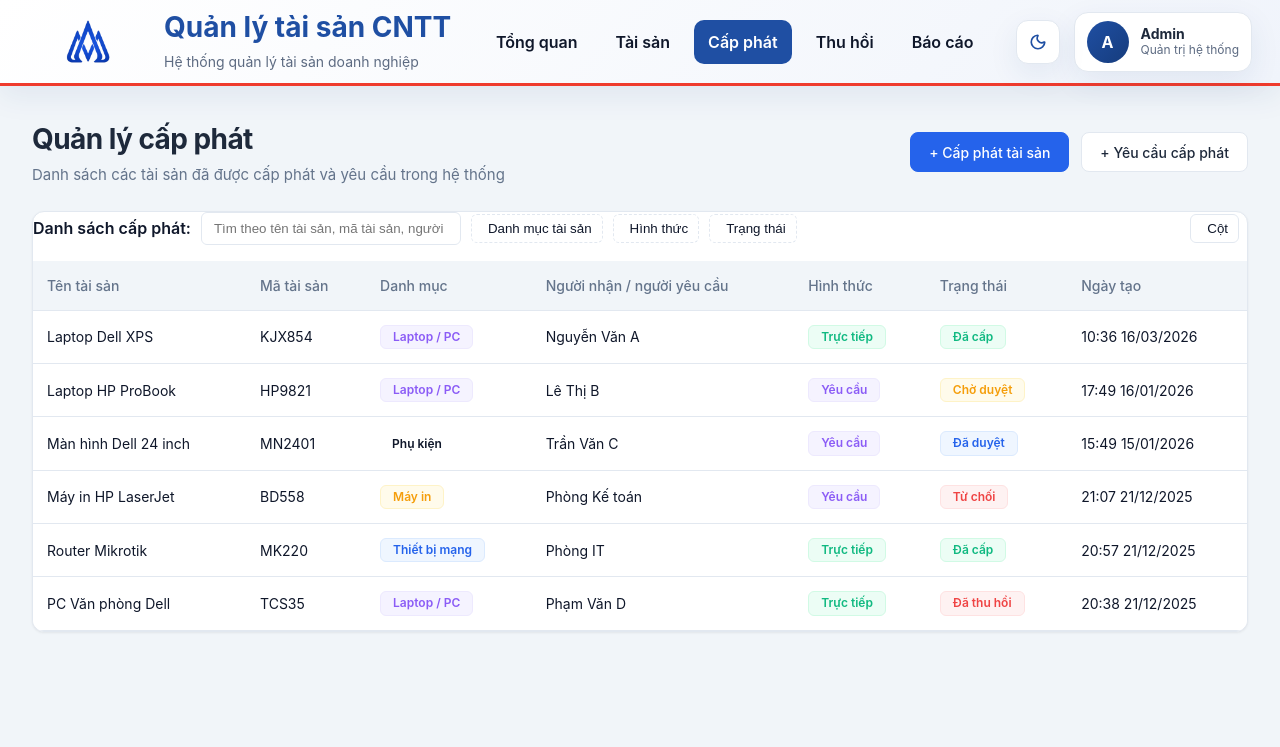
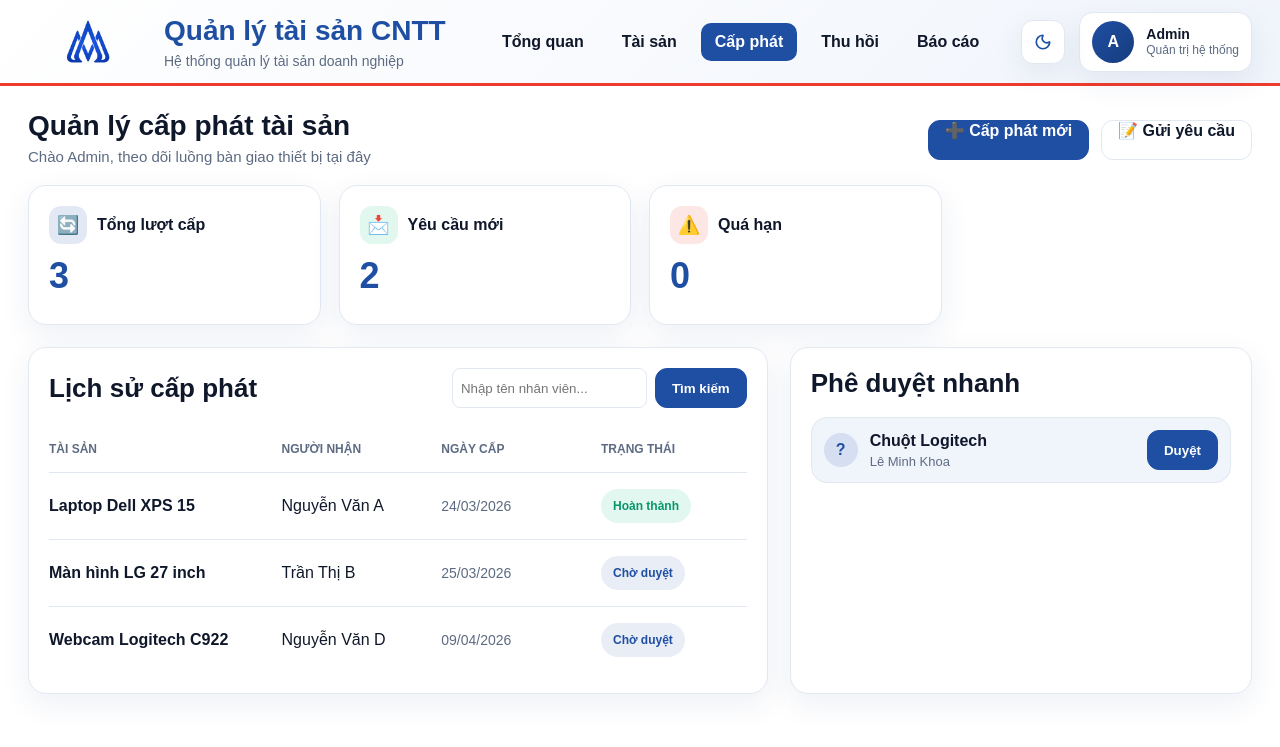
Before and after one commit to Minh-boop2/AssetOne, a Flask app: page /assign in a window 1280 px wide. Shown: the top 747 px of the page. Run offline with Flask 3, Linux system fonts and the light colour scheme.

Commit message:
Khoa 4/11

```diff
--- a/app.py
+++ b/app.py
@@ -1,41 +1,79 @@
-from flask import Flask, render_template, request
-# Import dữ liệu từ file data.py vừa tạo
-from data import DATABASE_LOGS
+# app.py
+from flask import Flask, render_template, request, redirect, url_for
+from data import ASSIGN_DATA, INVENTORY_LIST, DATABASE_LOGS
+from datetime import datetime
 
 app = Flask(__name__)
+app.secret_key = "hsu_assetone_2026"
 
 @app.route('/')
 def dashboard_overview():
-    return render_template('dashboard/overview.html')
-
-@app.route('/assets')
-def assets_page():
-    return render_template('assets/assets.html')
+    return redirect(url_for('assign_page'))
 
 @app.route('/assign')
 def assign_page():
-    return render_template('assign/assign.html')
+    search_q = request.args.get('search', '').strip().lower()
+    if search_q:
+        filtered = [i for i in ASSIGN_DATA if search_q in i['receiver'].lower() or search_q in i['asset'].lower()]
+    else:
+        filtered = ASSIGN_DATA
 
+    pending_requests = [i for i in ASSIGN_DATA if i['status'] == 'Chờ duyệt']
+    stats = {
+        "total": len(ASSIGN_DATA),
+        "pending": len(pending_requests),
+        "overdue": 0 # Có thể cập nhật logic sau
+    }
+    return render_template('assign/assign_overview.html', assigns=filtered, stats=stats, pending_requests=pending_requests)
+
+@app.route('/assign/approve/<string:id>')
+def approve_request(id):
+    for item in ASSIGN_DATA:
+        if item['id'] == id:
+            item['status'] = 'Hoàn thành'
+            item['date'] = datetime.now().strftime("%d/%m/%Y")
+            break
+    return redirect(url_for('assign_page'))
+
+@app.route('/assign/reject/<string:id>')
+def reject_request(id):
+    for i, item in enumerate(ASSIGN_DATA):
+        if item['id'] == id:
+            ASSIGN_DATA.pop(i)
+            break
+    return redirect(url_for('assign_page'))
+
+@app.route('/assign/detail/<asset_name>')
+def assign_detail(asset_name):
+    info = next((item for item in INVENTORY_LIST if item["name"] == asset_name), None)
+    # Tìm người đang sử dụng máy này
+    holder = next((item for item in ASSIGN_DATA if item['asset'] == asset_name and item['status'] == 'Hoàn thành'), None)
+    return render_template('assign/assign_detail.html', info=info, holder=holder)
+
+@app.route('/assign/create', methods=['GET', 'POST'])
+def assign_create():
+    if request.method == 'POST':
+        new = {"id": f"ASG-00{len(ASSIGN_DATA)+1}", "asset": request.form.get('asset_name'),
+               "receiver": request.form.get('receiver'), "date": datetime.now().strftime("%d/%m/%Y"), "status": "Hoàn thành"}
+        ASSIGN_DATA.insert(0, new)
+        return redirect(url_for('assign_page'))
+    return render_template('assign/assign_create.html', inventory=INVENTORY_LIST)
+
+@app.route('/assign/request', methods=['GET', 'POST'])
+def request_create():
+    if request.method == 'POST':
+        new = {"id": f"REQ-0{len(ASSIGN_DATA)+1}", "asset": request.form.get('asset_name'),
+               "receiver": request.form.get('requester'), "date": datetime.now().strftime("%d/%m/%Y"), "status": "Chờ duyệt"}
+        ASSIGN_DATA.insert(0, new)
+        return redirect(url_for('assign_page'))
+    return render_template('assign/request_create.html', inventory=INVENTORY_LIST)
+
+@app.route('/assets')
+def assets_page(): return render_template('assets/assets.html')
 @app.route('/return')
-def return_page():
-    return render_template('return/return.html')
-
+def return_page(): return render_template('return/return.html')
 @app.route('/report')
-def report_page():
-    f_dept = request.args.get('department', 'Tất cả')
-    f_type = request.args.get('type', 'Tất cả')
-
-    # Logic lọc vẫn giữ nguyên, nhưng dùng DATABASE_LOGS lấy từ file data.py
-    filtered_logs = DATABASE_LOGS
-    if f_dept != 'Tất cả':
-        filtered_logs = [log for log in filtered_logs if log['dept'] == f_dept]
-    if f_type != 'Tất cả':
-        filtered_logs = [log for log in filtered_logs if log['type'] == f_type]
-
-    return render_template('report/report.html',
-                           logs=filtered_logs,
-                           selected_dept=f_dept,
-                           selected_type=f_type)
+def report_page(): return render_template('report/report.html', logs=DATABASE_LOGS)
 
 if __name__ == "__main__":
     app.run(debug=True)
--- a/static/css/assgin/assign.css
+++ b/static/css/assgin/assign.css
@@ -1,211 +1,68 @@
-:root {
-  /* Bảng màu chính - Hiện đại & Chuyên nghiệp */
-  --primary: #2563eb;
-  --primary-hover: #1d4ed8;
-  --primary-soft: #eff6ff;
-  --text-main: #1e293b;
-  --text-muted: #64748b;
-  --border: #e2e8f0;
-  --bg: #f1f5f9;
-  --white: #ffffff;
-
-  /* Bảng màu trạng thái */
-  --green: #10b981;
-  --green-soft: #ecfdf5;
-  --orange: #f59e0b;
-  --orange-soft: #fffbeb;
-  --red: #ef4444;
-  --red-soft: #fef2f2;
-  --purple: #8b5cf6;
-  --purple-soft: #f5f3ff;
-  --blue-soft: #e0f2fe;
-  --sky: #0ea5e9;
+/* Kế thừa các biến từ main.html / dashboard_overview.css */
+.dashboard-overview {
+    padding: 24px 28px 32px;
+    background: var(--bg);
 }
 
-* {
-  box-sizing: border-box;
+.overview-heading h2 {
+    margin: 0 0 6px;
+    font-size: 28px;
+    color: var(--text);
+    font-weight: 800;
 }
 
-body {
-  margin: 0;
-  font-family: 'Inter', -apple-system, BlinkMacSystemFont, "Segoe UI", Roboto, sans-serif;
-  background: var(--bg);
-  color: var(--text-main);
-  line-height: 1.5;
+/* Tận dụng stats-grid từ mẫu */
+.stats-grid {
+    display: grid;
+    grid-template-columns: repeat(4, minmax(0, 1fr));
+    gap: 18px;
+    margin-top: 20px;
+    margin-bottom: 22px;
 }
 
-/* Container chính */
-.assign-page {
-  padding: 32px;
-  max-width: 1400px;
-  margin: 0 auto;
+.stat-card {
+    background: var(--surface);
+    border: 1px solid var(--border);
+    border-radius: 18px;
+    padding: 20px;
+    box-shadow: var(--shadow);
 }
 
-/* Heading section */
-.page-heading {
-  display: flex;
-  justify-content: space-between;
-  align-items: center;
-  margin-bottom: 24px;
+.stat-value {
+    font-size: 36px;
+    font-weight: 800;
+    color: var(--hsu-blue);
+    margin: 10px 0;
 }
 
-.heading-left h1 {
-  margin: 0 0 4px;
-  font-size: 28px;
-  font-weight: 700;
-  color: var(--text-main);
-  letter-spacing: -0.02em;
+/* Reuse bảng từ mẫu */
+.asset-table { width: 100%; }
+.asset-row {
+    display: grid;
+    grid-template-columns: 1.5fr 1fr 1fr 1fr; /* Chia lại tỷ lệ cột cho Assign */
+    gap: 14px;
+    padding: 16px 0;
+    border-bottom: 1px solid var(--border);
+    align-items: center;
 }
 
-.heading-left p {
-  margin: 0;
-  color: var(--text-muted);
-  font-size: 15px;
+.asset-row-head {
+    color: var(--text-soft);
+    font-weight: 700;
+    text-transform: uppercase;
+    font-size: 12px;
 }
 
-/* Buttons */
-.btn {
-  height: 40px;
-  padding: 0 18px;
-  border-radius: 8px;
-  border: 1px solid var(--border);
-  background: var(--white);
-  color: var(--text-main);
-  display: inline-flex;
-  align-items: center;
-  justify-content: center;
-  gap: 8px;
-  cursor: pointer;
-  font-weight: 500;
-  font-size: 14px;
-  transition: all 0.2s ease;
+.status-badge {
+    padding: 4px 12px;
+    border-radius: 20px;
+    font-size: 12px;
+    font-weight: 700;
 }
 
-.btn-primary {
-  background: var(--primary);
-  color: white;
-  border-color: var(--primary);
+/* Các class phụ trợ */
+.task-btn {
+    cursor: pointer;
+    transition: all 0.2s;
 }
-
-.btn-primary:hover {
-  background: var(--primary-hover);
-  transform: translateY(-1px);
-  box-shadow: 0 4px 12px rgba(37, 99, 235, 0.2);
-}
-
-.btn-outline:hover {
-  background: var(--bg);
-  border-color: var(--text-muted);
-}
-
-/* Card container */
-.content-card {
-  background: var(--white);
-  border: 1px solid var(--border);
-  border-radius: 12px;
-  box-shadow: 0 1px 3px rgba(0, 0, 0, 0.05), 0 1px 2px rgba(0, 0, 0, 0.02);
-  overflow: hidden;
-}
-
-/* Table styling */
-.table-wrap {
-  overflow-x: auto;
-}
-
-.assign-table {
-  width: 100%;
-  border-collapse: collapse;
-}
-
-.assign-table th {
-  background: #f8fafc;
-  padding: 14px 20px;
-  text-align: left;
-  font-size: 13px;
-  font-weight: 600;
-  text-transform: uppercase;
-  color: var(--text-muted);
-  letter-spacing: 0.05em;
-  border-bottom: 1px solid var(--border);
-}
-
-.assign-table td {
-  padding: 16px 20px;
-  border-bottom: 1px solid var(--border);
-  vertical-align: middle;
-}
-
-.assign-table tbody tr:last-child td {
-  border-bottom: none;
-}
-
-.assign-table tbody tr:hover {
-  background-color: #fbfcfe;
-}
-
-/* Badges tinh chỉnh */
-.badge {
-  padding: 4px 12px;
-  border-radius: 6px;
-  font-size: 12px;
-  font-weight: 600;
-  display: inline-block;
-  white-space: nowrap;
-}
-
-.badge-green { background: var(--green-soft); color: var(--green); border: 1px solid #d1fae5; }
-.badge-orange { background: var(--orange-soft); color: var(--orange); border: 1px solid #fef3c7; }
-.badge-red { background: var(--red-soft); color: var(--red); border: 1px solid #fee2e2; }
-.badge-purple { background: var(--purple-soft); color: var(--purple); border: 1px solid #ede9fe; }
-.badge-blue { background: var(--primary-soft); color: var(--primary); border: 1px solid #dbeafe; }
-
-/* Form inputs (Cho trang Create/Request) */
-input, select, textarea {
-  width: 100%;
-  padding: 10px 14px;
-  border: 1px solid var(--border);
-  border-radius: 8px;
-  background-color: var(--white);
-  color: var(--text-main);
-  transition: border-color 0.2s, box-shadow 0.2s;
-  outline: none;
-}
-
-input:focus, select:focus, textarea:focus {
-  border-color: var(--primary);
-  box-shadow: 0 0 0 3px rgba(37, 99, 235, 0.1);
-}
-
-label {
-  display: block;
-  font-weight: 500;
-  margin-bottom: 8px;
-  font-size: 14px;
-  color: #475569;
-}
-
-/* Toolbar & Search */
-.toolbar {
-  padding: 20px;
-  display: flex;
-  justify-content: space-between;
-  align-items: center;
-  background: #fff;
-  border-bottom: 1px solid var(--border);
-}
-
-.search-box {
-  position: relative;
-  max-width: 400px;
-}
-
-.search-box input {
-  padding-left: 40px;
-}
-
-/* Responsive */
-@media (max-width: 768px) {
-  .assign-page { padding: 16px; }
-  .page-heading { flex-direction: column; align-items: flex-start; gap: 16px; }
-  .btn { width: 100%; }
-}
+.task-btn:hover { opacity: 0.8; transform: translateY(-1px); }
--- a/templates/assign/assign_overview.html
+++ b/templates/assign/assign_overview.html
@@ -1,90 +1,94 @@
-<link rel="stylesheet" href="assign.css">
+{% extends 'main.html' %}
 
-<div class="assign-page">
-  <div class="page-heading">
-    <div class="heading-left">
-      <h1>Quản lý cấp phát</h1>
-      <p>Danh sách các tài sản đã được cấp phát và yêu cầu trong hệ thống</p>
+{% block content %}
+<link rel="stylesheet" href="{{ url_for('static', filename='css/assgin/assign.css') }}">
+
+<section class="dashboard-overview">
+    <div class="overview-container">
+        <div class="overview-heading">
+            <div style="display: flex; justify-content: space-between; align-items: flex-end;">
+                <div>
+                    <h2>Quản lý cấp phát tài sản</h2>
+                    <p>Chào Admin, theo dõi luồng bàn giao thiết bị tại đây</p>
+                </div>
+                <div class="page-actions" style="display: flex; gap: 12px; margin-bottom: 5px;">
+                    <a href="{{ url_for('assign_create') }}" class="task-btn task-btn-primary" style="text-decoration: none;">➕ Cấp phát mới</a>
+                    <a href="{{ url_for('request_create') }}" class="task-btn" style="text-decoration: none;">📝 Gửi yêu cầu</a>
+                </div>
+            </div>
+        </div>
+
+        <div class="stats-grid">
+            <div class="stat-card">
+                <div class="stat-card-top"><span class="stat-icon stat-icon-blue">🔄</span><span class="stat-label">Tổng lượt cấp</span></div>
+                <div class="stat-value">{{ stats.total }}</div>
+            </div>
+            <div class="stat-card">
+                <div class="stat-card-top"><span class="stat-icon stat-icon-green">📩</span><span class="stat-label">Yêu cầu mới</span></div>
+                <div class="stat-value stat-success">{{ stats.pending }}</div>
+            </div>
+            <div class="stat-card">
+                <div class="stat-card-top"><span class="stat-icon stat-icon-red">⚠️</span><span class="stat-label">Quá hạn</span></div>
+                <div class="stat-value stat-danger">{{ stats.overdue }}</div>
+            </div>
+        </div>
+
+        <div class="overview-grid">
+            <div class="overview-card overview-card-large">
+                <div class="card-header" style="display: flex; justify-content: space-between; align-items: center;">
+                    <h3>Lịch sử cấp phát</h3>
+                    <form action="{{ url_for('assign_page') }}" method="GET" style="display: flex; gap: 8px;">
+                        <input type="text" name="search" placeholder="Nhập tên nhân viên..." value="{{ request.args.get('search', '') }}" style="padding: 8px; border-radius: 8px; border: 1px solid var(--border);">
+                        <button type="submit" class="task-btn task-btn-primary">Tìm kiếm</button>
+                        {% if request.args.get('search') %}
+                            <a href="{{ url_for('assign_page') }}" class="task-btn" style="text-decoration: none;">Hủy lọc</a>
+                        {% endif %}
+                    </form>
+                </div>
+
+                <div class="asset-table">
+                    <div class="asset-row asset-row-head">
+                        <div>Tài sản</div><div>Người nhận</div><div>Ngày cấp</div><div>Trạng thái</div>
+                    </div>
+                    {% for item in assigns %}
+                    <div class="asset-row">
+                        <div style="font-weight: 700;">{{ item.asset }}</div>
+                        <div>{{ item.receiver }}</div>
+                        <div style="color: var(--text-soft); font-size: 14px;">{{ item.date }}</div>
+                        <div>
+                            <span class="status-badge {% if item.status == 'Hoàn thành' %}status-using{% else %}status-free{% endif %}">
+                                {{ item.status }}
+                            </span>
+                        </div>
+                    </div>
+                    {% else %}
+                    <div style="padding: 20px; text-align: center;">Không tìm thấy kết quả nào.</div>
+                    {% endfor %}
+                </div>
+            </div>
+
+            <div class="overview-card">
+                <div class="card-header"><h3>Phê duyệt nhanh</h3></div>
+                <div class="task-list">
+                    <div class="task-item" id="t1" style="padding: 12px;">
+                        <div class="task-left">
+                            <span class="task-icon task-icon-blue">?</span>
+                            <div><div class="task-title">Chuột Logitech</div><div class="task-subtitle">Lê Minh Khoa</div></div>
+                        </div>
+                        <button class="task-btn task-btn-primary" onclick="approve('t1')">Duyệt</button>
+                    </div>
+                </div>
+            </div>
+        </div>
     </div>
+</section>
 
-    <div class="page-actions" style="display: flex; gap: 12px;">
-      <a href="assign_create.html" class="btn btn-primary" style="text-decoration: none;">
-        + Cấp phát tài sản
-      </a>
-      <a href="request_create.html" class="btn btn-outline" style="text-decoration: none;">
-        + Yêu cầu cấp phát
-      </a>
-    </div>
-  </div>
-
-  <div class="content-card">
-    {% set title = 'Danh sách cấp phát:' %}
-    {% set placeholder = 'Tìm theo tên tài sản, mã tài sản, người nhận, người yêu cầu...' %}
-    {% set filters = ['Danh mục tài sản', 'Hình thức', 'Trạng thái'] %}
-    {% set show_columns = True %}
-    {% include 'components/table_toolbar.html' with context %}
-
-    {% macro render_category(row) %}
-      {% if row.category == 'laptop' %}
-        <span class="badge badge-purple">Laptop / PC</span>
-      {% elif row.category == 'printer' %}
-        <span class="badge badge-orange">Máy in</span>
-      {% elif row.category == 'network' %}
-        <span class="badge badge-blue">Thiết bị mạng</span>
-      {% else %}
-        <span class="badge badge-sky">Phụ kiện</span>
-      {% endif %}
-    {% endmacro %}
-
-    {% macro render_type(row) %}
-      {% if row.type == 'direct' %}
-        <span class="badge badge-green">Trực tiếp</span>
-      {% else %}
-        <span class="badge badge-purple">Yêu cầu</span>
-      {% endif %}
-    {% endmacro %}
-
-    {% macro render_status(row) %}
-      {% if row.status == 'assigned' %}
-        <span class="badge badge-green">Đã cấp</span>
-      {% elif row.status == 'pending' %}
-        <span class="badge badge-orange">Chờ duyệt</span>
-      {% elif row.status == 'approved' %}
-        <span class="badge badge-blue">Đã duyệt</span>
-      {% elif row.status == 'rejected' %}
-        <span class="badge badge-red">Từ chối</span>
-      {% else %}
-        <span class="badge badge-red">Đã thu hồi</span>
-      {% endif %}
-    {% endmacro %}
-
-    {% macro render_receiver(row) %}
-      {% if row.receiver %}
-        <span>{{ row.receiver }}</span>
-      {% else %}
-        <span style="color: var(--text-muted);">—</span>
-      {% endif %}
-    {% endmacro %}
-
-    {% set columns = [
-      {"key": "asset_name", "label": "Tên tài sản"},
-      {"key": "asset_code", "label": "Mã tài sản"},
-      {"key": "category", "label": "Danh mục", "render": render_category},
-      {"key": "receiver", "label": "Người nhận / người yêu cầu", "render": render_receiver},
-      {"key": "type", "label": "Hình thức", "render": render_type},
-      {"key": "status", "label": "Trạng thái", "render": render_status},
-      {"key": "created_at", "label": "Ngày tạo"}
-    ] %}
-
-    {% set data = [
-      { "asset_name": "Laptop Dell XPS", "asset_code": "KJX854", "category": "laptop", "receiver": "Nguyễn Văn A", "type": "direct", "status": "assigned", "created_at": "10:36 16/03/2026" },
-      { "asset_name": "Laptop HP ProBook", "asset_code": "HP9821", "category": "laptop", "receiver": "Lê Thị B", "type": "request", "status": "pending", "created_at": "17:49 16/01/2026" },
-      { "asset_name": "Màn hình Dell 24 inch", "asset_code": "MN2401", "category": "accessory", "receiver": "Trần Văn C", "type": "request", "status": "approved", "created_at": "15:49 15/01/2026" },
-      { "asset_name": "Máy in HP LaserJet", "asset_code": "BD558", "category": "printer", "receiver": "Phòng Kế toán", "type": "request", "status": "rejected", "created_at": "21:07 21/12/2025" },
-      { "asset_name": "Router Mikrotik", "asset_code": "MK220", "category": "network", "receiver": "Phòng IT", "type": "direct", "status": "assigned", "created_at": "20:57 21/12/2025" },
-      { "asset_name": "PC Văn phòng Dell", "asset_code": "TCS35", "category": "laptop", "receiver": "Phạm Văn D", "type": "direct", "status": "returned", "created_at": "20:38 21/12/2025" }
-    ] %}
-
-    {% include 'components/table.html' %}
-  </div>
-</div>
+<script>
+function approve(id) {
+    if(confirm('Xác nhận duyệt?')) {
+        document.getElementById(id).style.opacity = '0.5';
+        setTimeout(() => document.getElementById(id).remove(), 300);
+    }
+}
+</script>
+{% endblock %}
```
Also changed, not shown: data.py (+22 -5 lines), templates/assign/assign_create.html (+23 -42 lines), templates/assign/assign_detail.html (added, +40 -0 lines), templates/assign/request_create.html (+22 -33 lines).
